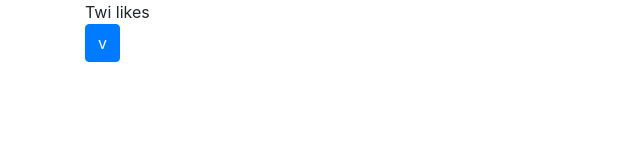
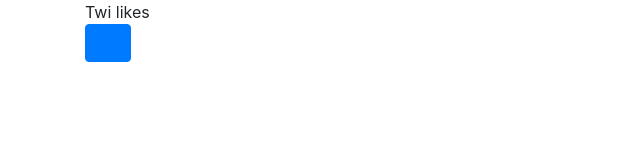
Before and after one commit to schrimy/twi-likes, a React (Create React App) app: page / in a window 1280 px wide. Shown: the top 160 px of the page, without its empty margins (0-640 px from the left). Built offline with nearby package versions, Linux system fonts and the light colour scheme.

Commit message:
feat: add bootstrap icons
add filter icon for form collapse component

```diff
--- a/package.json
+++ b/package.json
@@ -4,6 +4,7 @@
   "private": true,
   "dependencies": {
     "bootstrap": "4.5",
+    "bootstrap-icons": "^1.3.0",
     "cors": "^2.8.5",
     "dotenv": "^8.2.0",
     "express": "^4.17.1",
--- a/src/containers/TwitUserForm.js
+++ b/src/containers/TwitUserForm.js
@@ -5,6 +5,7 @@ import { clearFaves } from '../actions/favorites'
 import { TWITTER_DATA_KEY } from '../utils/constants'
 
 import Alert from '../screens/Alert'
+import Icons from 'bootstrap-icons/bootstrap-icons.svg'
 
 const TwitUserForm = (props) => {
     const { handleUserInfo, clearFaves } = props
@@ -42,7 +43,17 @@ const TwitUserForm = (props) => {
 
     return(
         <div>
-            <button className='btn btn-primary' type='button' data-toggle='collapse' data-target='#collapseForm' aria-expanded='false' aria-controls='collapseForm'>v</button>
+            <button
+                className='btn btn-primary'
+                type='button'
+                data-toggle='collapse'
+                data-target='#collapseForm'
+                aria-expanded='false'
+                aria-controls='collapseForm'>
+                    <svg className="bi" width="20" height="20" fill="currentColor" role='img'>
+                        <use xlinkHref={`${Icons}#filter`} />
+                    </svg>
+            </button>
             <div className='collapse' id='collapseForm'>
                 <form className='input-group mb-4' onSubmit={ handleSubmit }>
                     <input
```
Also changed, not shown: 1 other file (tests, documents, lock files or other folders).
